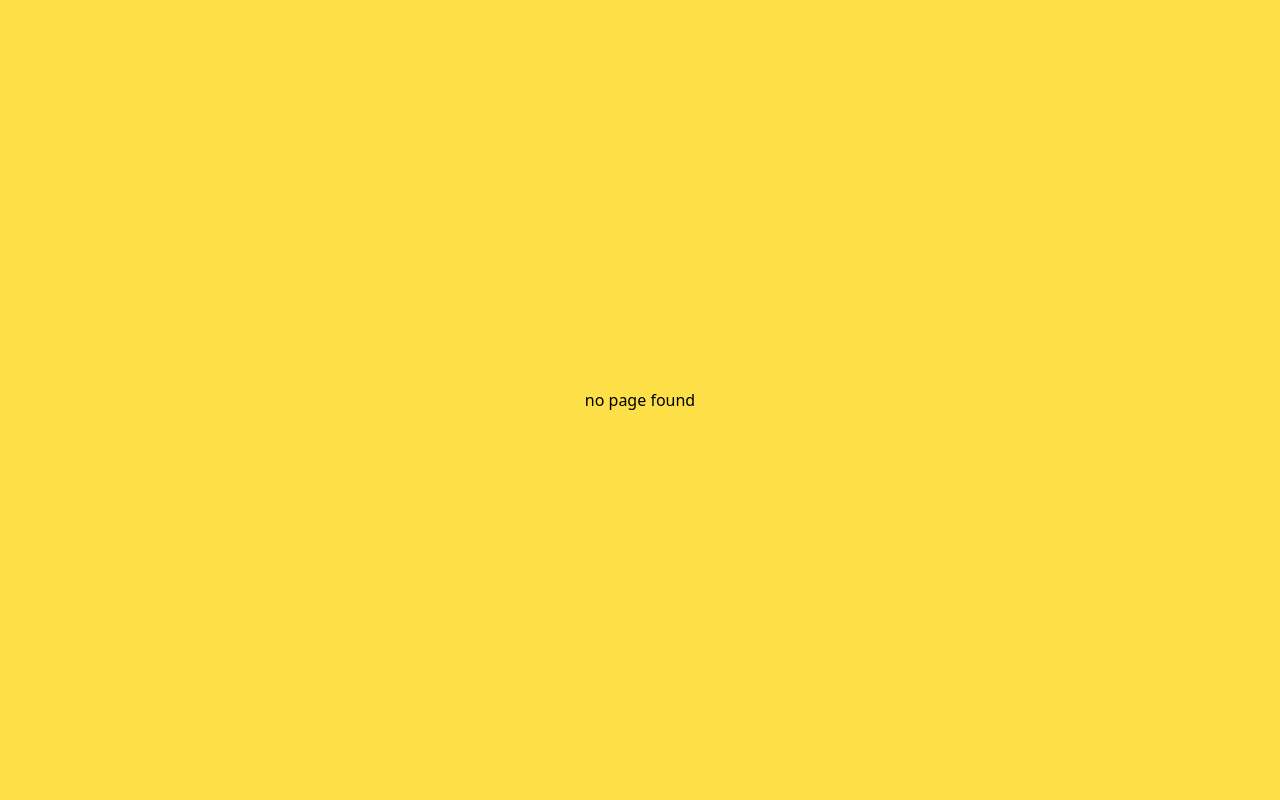
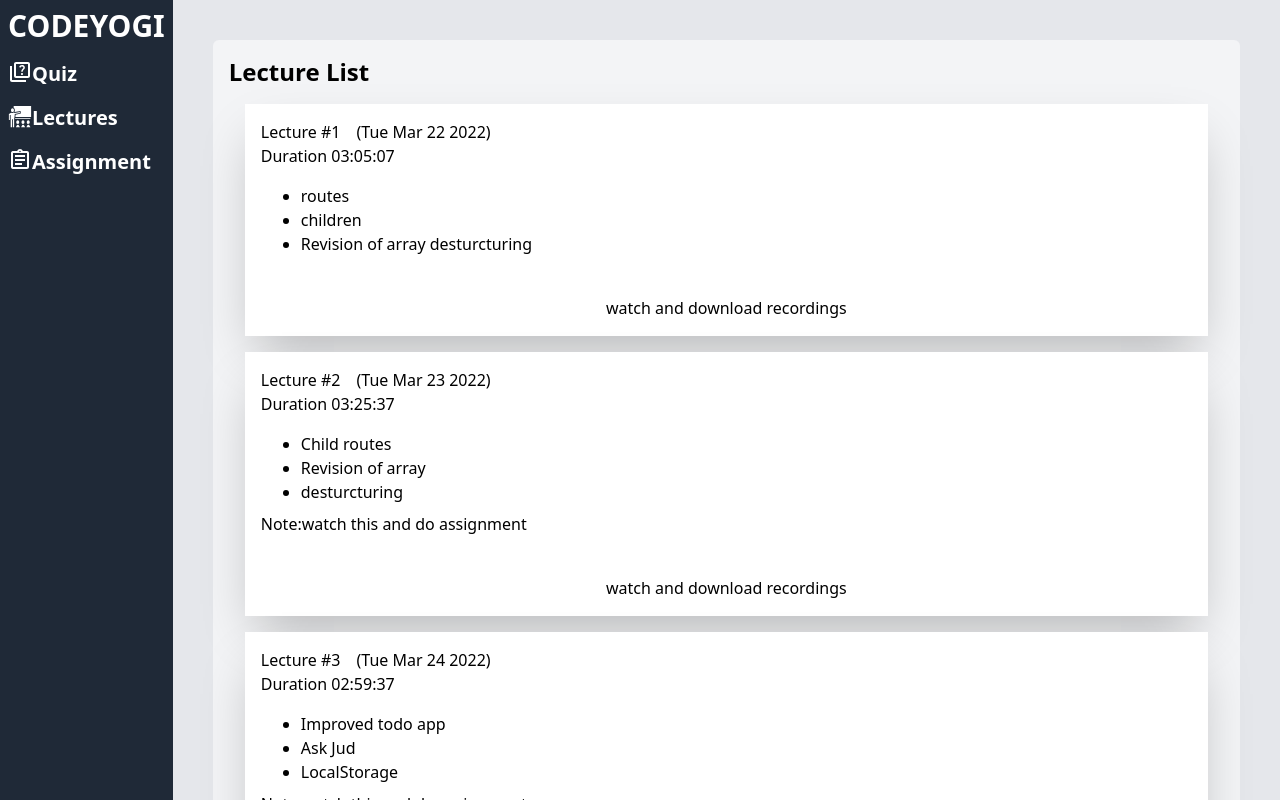
Before and after one commit to RishuBhaisora/CodeYogiClone, a React (Vite) app: page /lectures in a window 1280 px wide. Shown: the top 800 px of the page. Built offline with nearby package versions, Linux system fonts and the light colour scheme.

Commit message:
changed back to lectures

```diff
--- a/src/App.jsx
+++ b/src/App.jsx
@@ -18,7 +18,7 @@ function App() {
           <Route path="/" element={<SideBar/>}>
           <Route index element={<Navigate to="/lectures" />} />
           <Route path="assignments" element={<AssignmentList />} />
-          <Route path="quiz" element={<LecturesList />} />
+          <Route path="lectures" element={<LecturesList />} />
           <Route path="profile" element={<ProfilePage />} />
           <Route path="assignments/:id/detail" element={<AssignmentDetailList />} />
         </Route>
```
